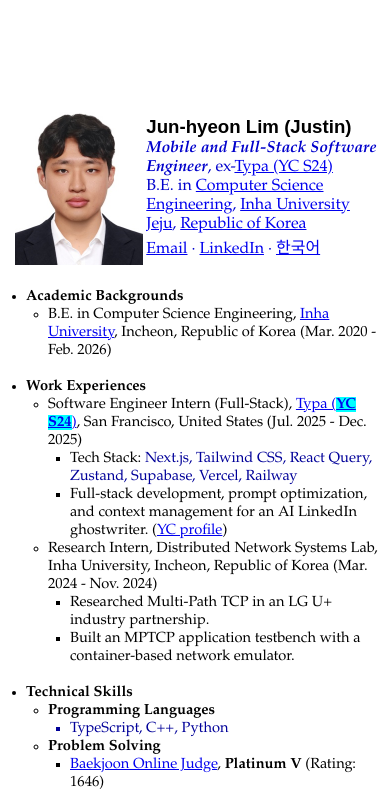
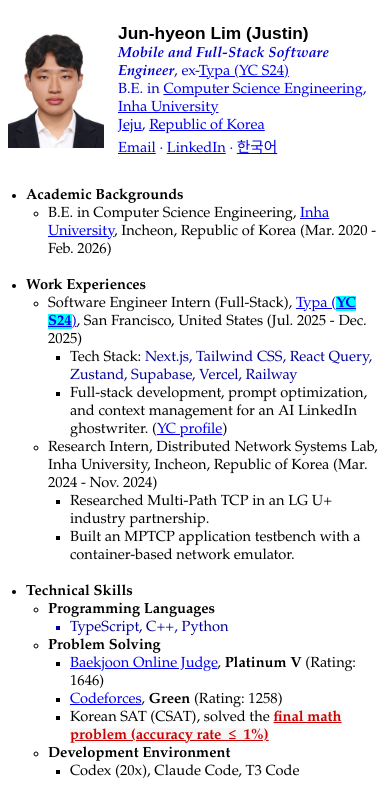
Before and after one commit to kommiter/justinl.im, a plain HTML site: page public/index.html in a window 390 px wide. Shown: the top 789 px of the page. Drawn offline with Linux system fonts and the light colour scheme.

Commit message:
Fix mobile header overflow and remove top spacer
Safari ignores max-width on tables, so the fixed-width header caused
horizontal scrolling on phones.

Co-Authored-By: Claude Opus 5.5 <noreply@anthropic.com>

```diff
--- a/public/index.html
+++ b/public/index.html
@@ -86,6 +86,34 @@
 		}
 
 		@media (max-width: 600px) {
+			/* Safari ignores max-width on tables: force the header to fit the screen */
+			table {
+				width: 100% !important
+			}
+
+			table td {
+				width: auto;
+				vertical-align: middle
+			}
+
+			table td:first-child {
+				display: none
+			}
+
+			img.profile {
+				width: 96px;
+				height: 121px;
+				margin-right: 14px
+			}
+
+			.name {
+				font-size: 13pt
+			}
+
+			.detail {
+				font-size: 11pt
+			}
+
 			body > ul {
 				padding-left: 18px
 			}
@@ -99,12 +127,6 @@
 </head>
 
 <body>
-	<p>
-		<br />
-		<br />
-		<br />
-		<br />
-	</p>
 	<table cellpadding="0" cellspacing="0" width="689">
 		<tr>
 			<td width="14">
```
Also changed, not shown: public/ko/index.html (+28 -6 lines).
